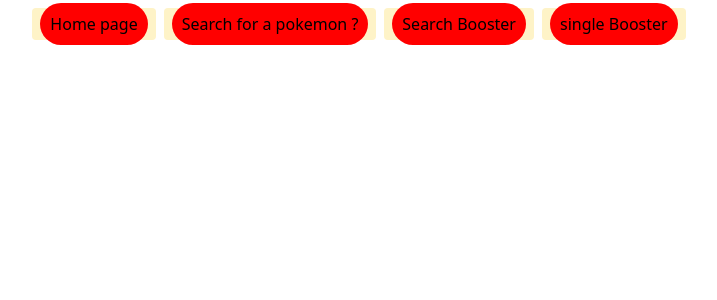
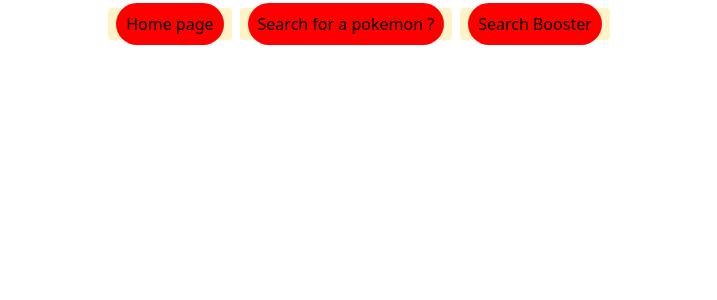
Before and after one commit to Cosmeak/iim-bachelor-three, a React (Vite) app: page / in a window 1280 px wide. Shown: the top 300 px of the page, without its empty margins (281-998 px from the left). Built offline with nearby package versions, Linux system fonts and the light colour scheme; what pokemontcgsdk would draw is missing.

Commit message:
ADD params for getting id of sets

```diff
--- a/src/main.jsx
+++ b/src/main.jsx
@@ -17,7 +17,7 @@
   { path: '/', element: <Root />, errorElement: <ErrorPage />},
   { path: '/search', element: <Search />, errorElement: <ErrorPage />},
   { path: '/booster', element: <Booster />, errorElement: <ErrorPage /> },
-  { path: '/singleBooster', element: <SingleBooster />, errorElement: <ErrorPage /> },
+  { path: '/singleBooster/:boosterId', element: <SingleBooster />, errorElement: <ErrorPage /> },
 ]);
 
 ReactDOM.createRoot(document.getElementById('root')).render(
--- a/src/routes/booster.jsx
+++ b/src/routes/booster.jsx
@@ -11,7 +11,7 @@
         });
     }, []);
 
-    pokemon.card.all({ q: 'set.name:generations subtypes:mega' })
+    pokemon.card.all({ q: 'set.name:generations' })
         .then(result => {
             console.log(result.data[0].name) // "Venusaur"
         })
@@ -23,7 +23,7 @@
                     <h2>{booster.name}</h2>
                     <h1>{booster.id}</h1>
                     <img src={booster.images.logo} alt={booster.name} />
-                    <a href={`/singleBooster/:booster.id`}>See all cards</a>
+                    <a href={'/singleBooster/'+ booster.id}>See all cards</a>
                 </div>
             ))}
         </div>
--- a/src/routes/root.jsx
+++ b/src/routes/root.jsx
@@ -12,9 +12,6 @@
           <li className="bg-amber-100 rounded px-2 py-1">
             <a href={'/booster'}>Search Booster</a>
           </li>
-          <li className="bg-amber-100 rounded px-2 py-1">
-            <a href={'/singleBooster'}>single Booster</a>
-          </li>
         </ul>
       </nav>
     </>
--- a/src/routes/singleBooster.jsx
+++ b/src/routes/singleBooster.jsx
@@ -4,21 +4,13 @@
 
 
 const SingleBooster = () => {
-    // recupere le nom du booster et met le dans une variable
-    const { name } = useParams();
-    useEffect(() => {
-        pokemon.card.all({ q: `set.name:${name}` })
-            .then(result => {
-                setSingleBooster(result.data);
-            })
-    }, []);
 
-    return (
-        <div>
-            <h1>Single Booster</h1>
-            return <div>User ID: {booster.name}</div>;
-        </div>
-    );
-};
+        const params = useParams();
+
+        console.log(params);
+
+        return <h2> {params.boosterId}</h2>;
+    }
+
 
 export default SingleBooster;
```
